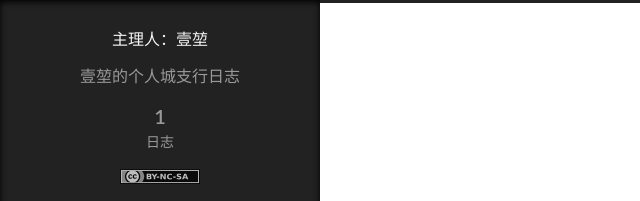
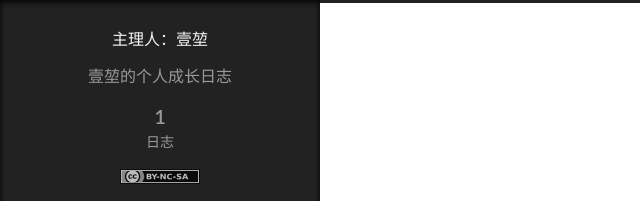
Before and after one commit to Yikuna/Yikuna.github.io, a plain HTML site: page index.html in a window 1280 px wide. Shown: the top 201 px of the page, 0-640 px from the left. Drawn offline with Linux system fonts and the light colour scheme.

Commit message:
Site updated: 2023-01-25 14:08:49

```diff
--- a/index.html
+++ b/index.html
@@ -20,12 +20,12 @@
     var CONFIG = {"hostname":"yikuna.github.io","root":"/","scheme":"Muse","version":"7.8.0","exturl":false,"sidebar":{"position":"left","display":"always","padding":18,"offset":12,"onmobile":false},"copycode":{"enable":false,"show_result":false,"style":null},"back2top":{"enable":true,"sidebar":false,"scrollpercent":true},"bookmark":{"enable":false,"color":"#222","save":"auto"},"fancybox":false,"mediumzoom":false,"lazyload":false,"pangu":false,"comments":{"style":"tabs","active":null,"storage":true,"lazyload":false,"nav":null},"algolia":{"hits":{"per_page":10},"labels":{"input_placeholder":"Search for Posts","hits_empty":"We didn't find any results for the search: ${query}","hits_stats":"${hits} results found in ${time} ms"}},"localsearch":{"enable":false,"trigger":"auto","top_n_per_article":1,"unescape":false,"preload":false},"motion":{"enable":false,"async":false,"transition":{"post_block":"fadeIn","post_header":"slideDownIn","post_body":"slideDownIn","coll_header":"slideLeftIn","sidebar":"slideUpIn"}}};
   </script>
 
-  <meta name="description" content="壹堃的个人城支行日志">
+  <meta name="description" content="壹堃的个人成长日志">
 <meta property="og:type" content="website">
 <meta property="og:title" content="Yikun">
 <meta property="og:url" content="https://yikuna.github.io/index.html">
 <meta property="og:site_name" content="Yikun">
-<meta property="og:description" content="壹堃的个人城支行日志">
+<meta property="og:description" content="壹堃的个人成长日志">
 <meta property="og:locale" content="zh_CN">
 <meta property="article:author" content="主理人：壹堃">
 <meta name="twitter:card" content="summary">
@@ -158,7 +158,7 @@
     <span hidden itemprop="author" itemscope itemtype="http://schema.org/Person">
       <meta itemprop="image" content="/images/avatar.gif">
       <meta itemprop="name" content="主理人：壹堃">
-      <meta itemprop="description" content="壹堃的个人城支行日志">
+      <meta itemprop="description" content="壹堃的个人成长日志">
     </span>
 
     <span hidden itemprop="publisher" itemscope itemtype="http://schema.org/Organization">
@@ -278,7 +278,7 @@
       <div class="site-overview-wrap sidebar-panel">
         <div class="site-author motion-element" itemprop="author" itemscope itemtype="http://schema.org/Person">
   <p class="site-author-name" itemprop="name">主理人：壹堃</p>
-  <div class="site-description" itemprop="description">壹堃的个人城支行日志</div>
+  <div class="site-description" itemprop="description">壹堃的个人成长日志</div>
 </div>
 <div class="site-state-wrap motion-element">
   <nav class="site-state">
```
Also changed, not shown: 2023/01/25/12-39-28/index.html (+2 -2 lines), archives/2023/01/index.html (+3 -3 lines), archives/2023/index.html (+3 -3 lines), archives/index.html (+3 -3 lines).
